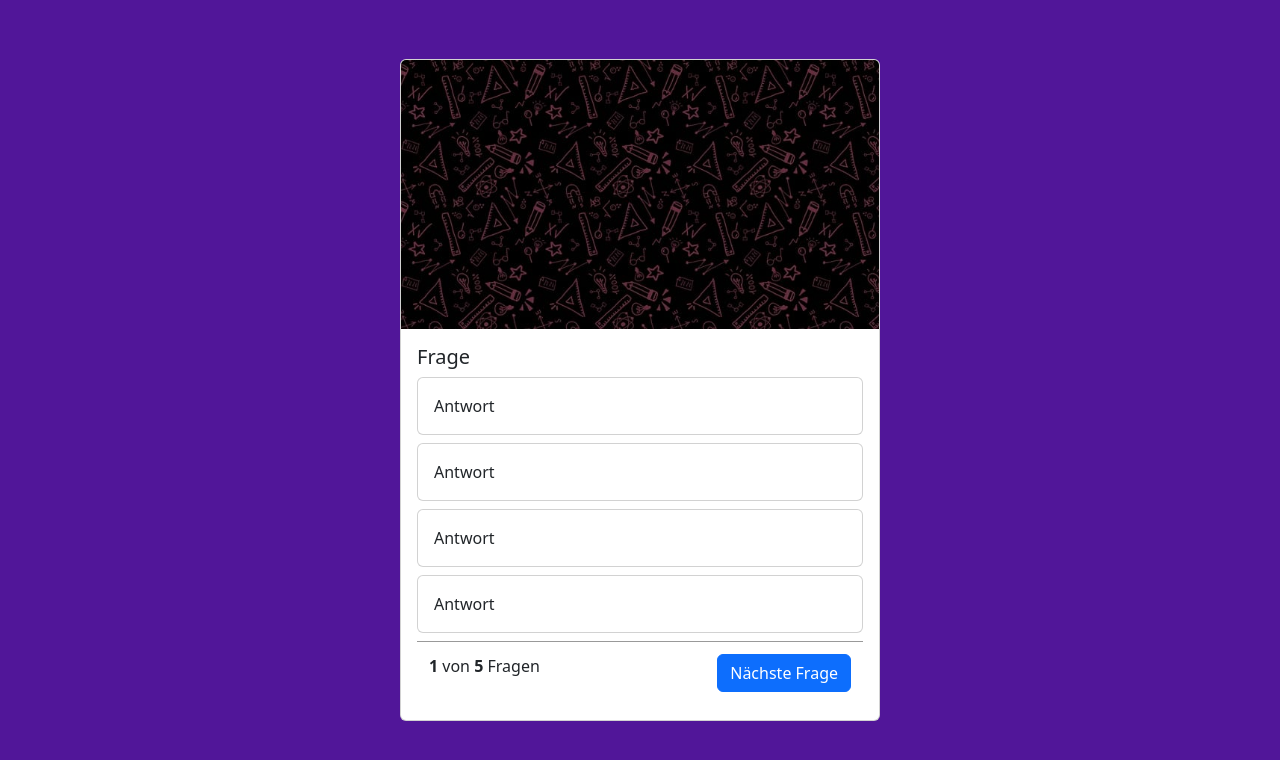
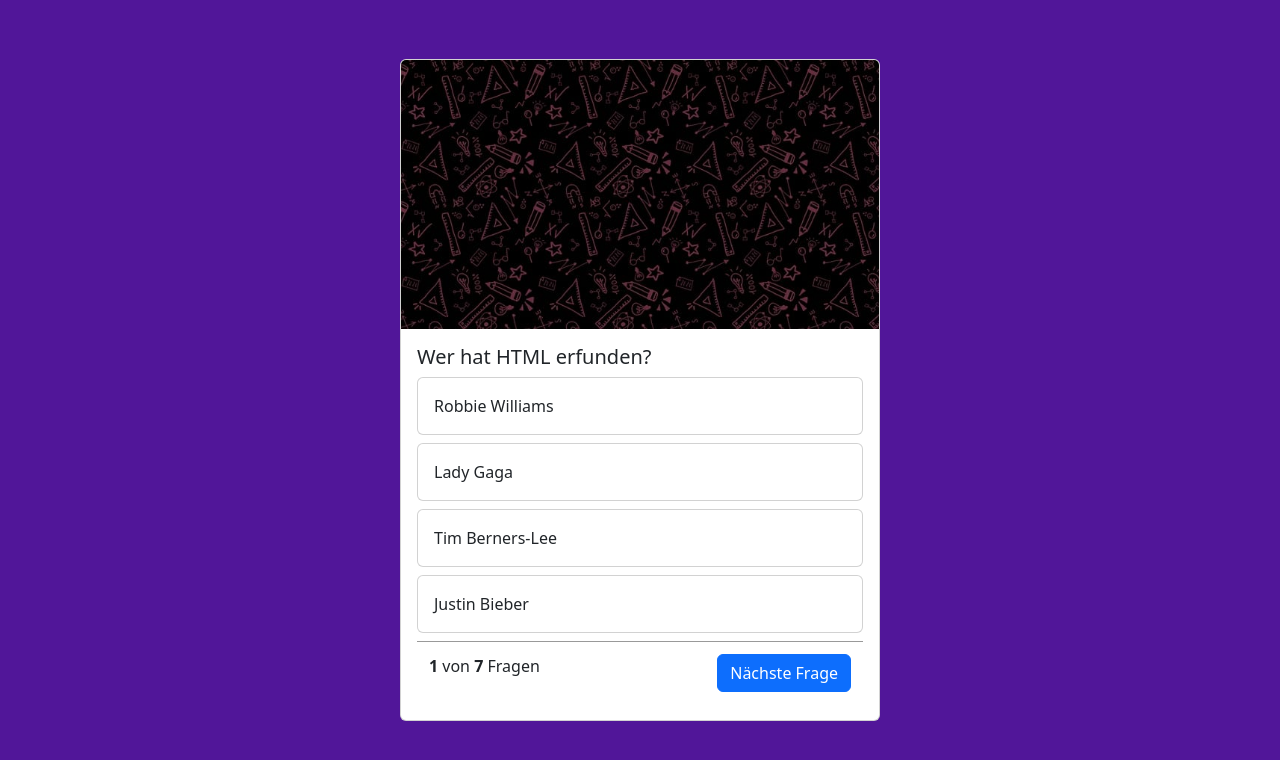
Before and after one commit to FuchsChristopher/QuizApp, a plain HTML site: page index.html in a window 1280 px wide. Shown: the part 60-820 px from the top of the page. Drawn offline with nearby package versions, Linux system fonts and the light colour scheme.

Commit message:
added two functions

```diff
--- a/index.html
+++ b/index.html
@@ -16,7 +16,7 @@
     <title>QuizApp</title>
 </head>
 
-<body>
+<body onload="init()">
 
     <nav class="navbar bg-light">
         <div class="container-fluid">
@@ -28,38 +28,38 @@
         <div class="card quiz-card">
             <img src="./img/pencil.jpg" class="card-img-top">
             <div class="card-body">
-                <h5 class="card-title">Frage</h5>
+                <h5 class="card-title" id="questiontext">Frage</h5>
 
-                <div class="card mb-2">
-                    <div class="card-body">
+                <div class="card quiz-answer-card mb-2" onclick="answer('answer_1')">
+                    <div class="card-body" id="answer_1">
                         Antwort
                     </div>
                 </div>
 
 
-                <div class="card mb-2">
-                    <div class="card-body">
+                <div class="card quiz-answer-card mb-2" onclick="answer('answer_2')">
+                    <div class="card-body" id="answer_2">
                         Antwort
                     </div>
                 </div>
 
 
-                <div class="card mb-2">
-                    <div class="card-body">
+                <div class="card quiz-answer-card mb-2" onclick="answer('answer_3')">
+                    <div class="card-body" id="answer_3">
                         Antwort
                     </div>
                 </div>
 
 
-                <div class="card mb-2">
-                    <div class="card-body">
+                <div class="card quiz-answer-card mb-2" onclick="answer('answer_4')">
+                    <div class="card-body" id="answer_4">
                         Antwort
                     </div>
                 </div>
 
                 <div class="question-footer">
                     <span>
-                        <b>1</b> von <b>5</b> Fragen
+                        <b>1</b> von <b id="all-questions">5</b> Fragen
                     </span>
 
                     <button class="btn btn-primary">Nächste Frage</button>
--- a/script.js
+++ b/script.js
@@ -1,4 +1,4 @@
-let question = [
+let questions = [
     {
         "question": "Wer hat HTML erfunden?",
         "answer_1": "Robbie Williams",
@@ -22,6 +22,14 @@ let question = [
         "answer_3": "&lt;frame&gt;",
         "answer_4": "&lt;frameset&gt",
         "right_answer": 2
+    },
+    {
+        "question": "Wie stellt man einen Text am BESTEN fett dar?",
+        "answer_1": "&lt;strong&gt;",
+        "answer_2": "CSS nutzen",
+        "answer_3": "&lt;bold&gt;",
+        "answer_4": "&lt;b&gt;",
+        "right_answer": 1
     },
     {
         "question": "Welches Attribut kann man NICHT für Textarea verwenden?",
@@ -48,3 +56,39 @@ let question = [
         "right_answer": 4
     }
 ];
+
+
+let currentQuestion = 0;
+
+
+function init() {
+    document.getElementById('all-questions').innerHTML = questions.length;
+
+    showQuestion();
+}
+
+
+function showQuestion() {
+    let question = questions[currentQuestion];
+
+    document.getElementById('questiontext').innerHTML = question['question'];
+    document.getElementById('answer_1').innerHTML = question['answer_1'];
+    document.getElementById('answer_2').innerHTML = question['answer_2'];
+    document.getElementById('answer_3').innerHTML = question['answer_3'];
+    document.getElementById('answer_4').innerHTML = question['answer_4'];
+}
+
+
+function answer(selection) {
+    let question = questions[currentQuestion];
+    console.log('Selected answer is', selection);
+    let selectionQuestionNumber = selection.slice(-1);
+    console.log('selectionQuestionNumber is', selectionQuestionNumber);
+    console.log('Current question is', question['right_answer']);
+
+    if(selectionQuestionNumber == question['right_answer']) {
+        console.log('Richtige Antwort :)');
+    } else {
+        console.log('Falsche Antwort!!!');
+    }
+}
--- a/style.css
+++ b/style.css
@@ -20,3 +20,8 @@ body {
 .quiz-card {
     width: 30rem;
 }
+
+.quiz-answer-card :hover {
+    cursor: pointer;
+    background-color: rgba(0, 0, 0, 0.05);
+}
```
